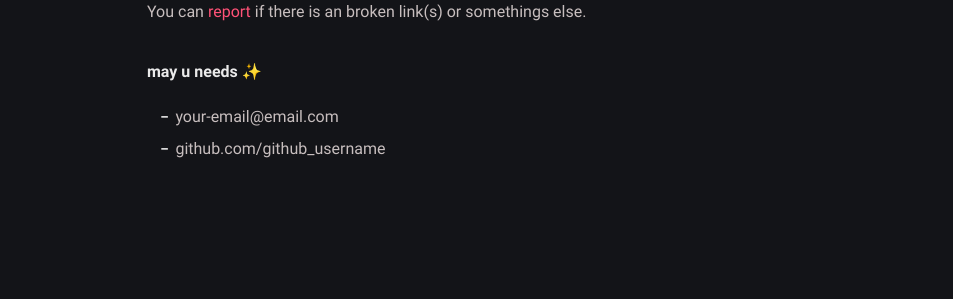
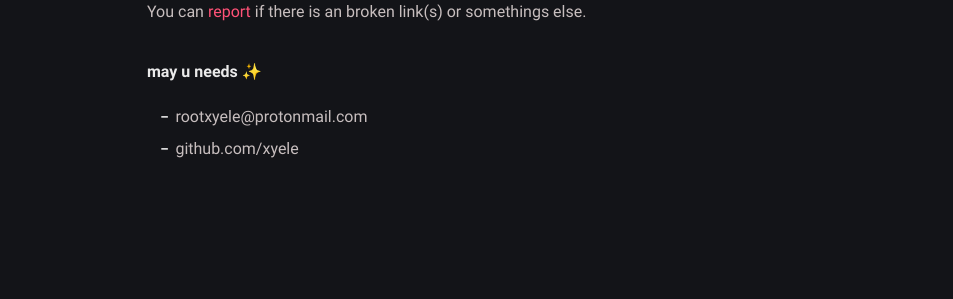
Before and after one commit to nusiloot/xyele.github.io, a Jekyll site: the page built from about.md, in a window 1280 px wide. Shown: the part 512-811 px from the top of the page, without its empty margins (163-1116 px from the left). Built offline with Jekyll 4.4.1, drawn with Linux system fonts in a browser that asks for light colours.

Commit message:
Update _config.yml

```diff
--- a/_config.yml
+++ b/_config.yml
@@ -1,5 +1,5 @@
 # Site settings
-title: Klise Theme # site title
+title: xyele # site title
 description: >- # site description
   He's writing in Bahasa about web technology and experience as a journal
   for documentation things that he learned, meet him <a href="https://github.com/piharpi" target="_blank" rel="noopener">@github</a>.
@@ -15,15 +15,14 @@ author:
   bio: >- # tell to the world
     The minimalist Jekyll theme, light and dark mode support, for running a personal site and blog,
     meet Klisé theme at <a href="https://github.com/piharpi/jekyll-klise" target="_blank" rel="noopener">@github</a>.
-  username: username # general username
-  github: github_username # github username
-  twitter: twitter_username # twitter username
-  facebook: facebook_username # facebook username
-  email: your-email@email.com # email adress
+  username: xyele # general username
+  github: xyele # github username
+  twitter: zeroxyele # twitter username
+  email: rootxyele@protonmail.com # email adress
   avatar: /assets/img/avatar.jpg # change with your own avatar
 
 # URL settings
-url: "https://klise.now.sh" #
+url: "https://xyele.github.io" #
 baseurl:
 permalink: /:title/
 google_analytics: # leave it blank if not wish
```
